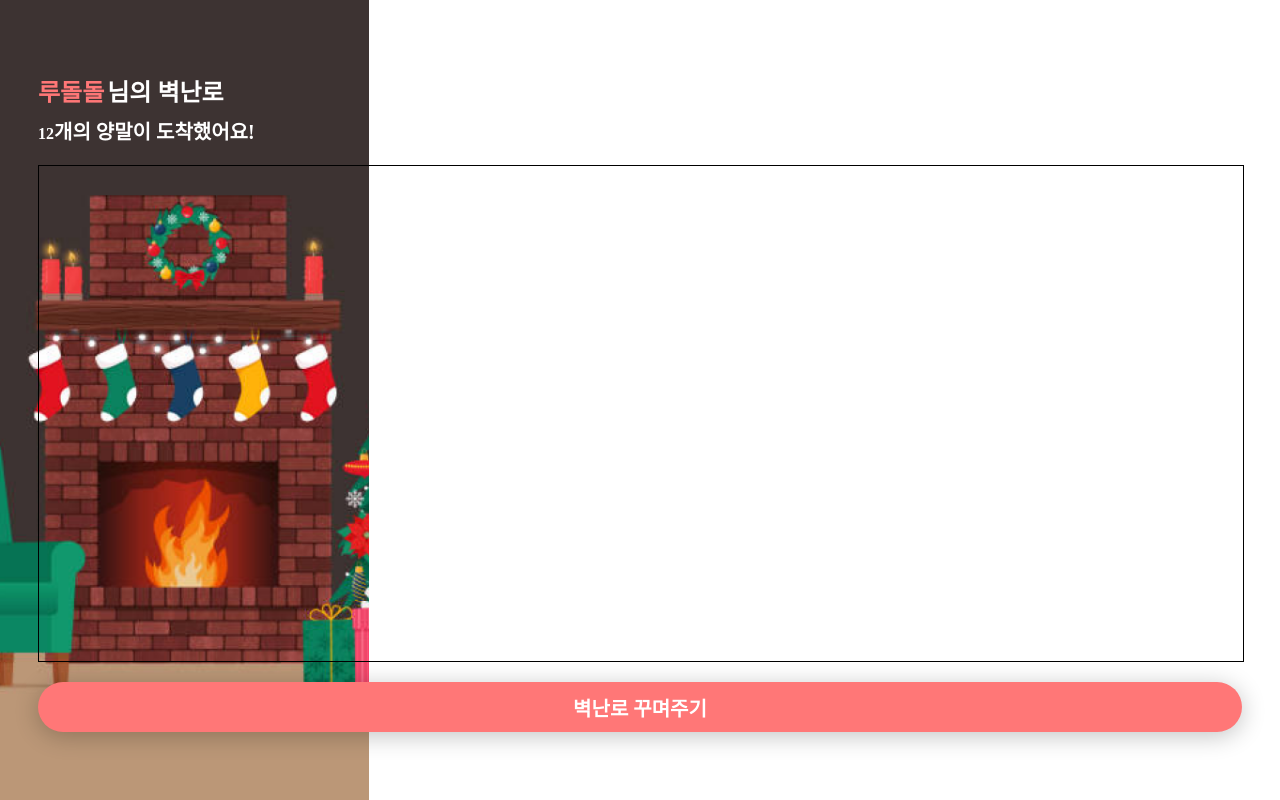
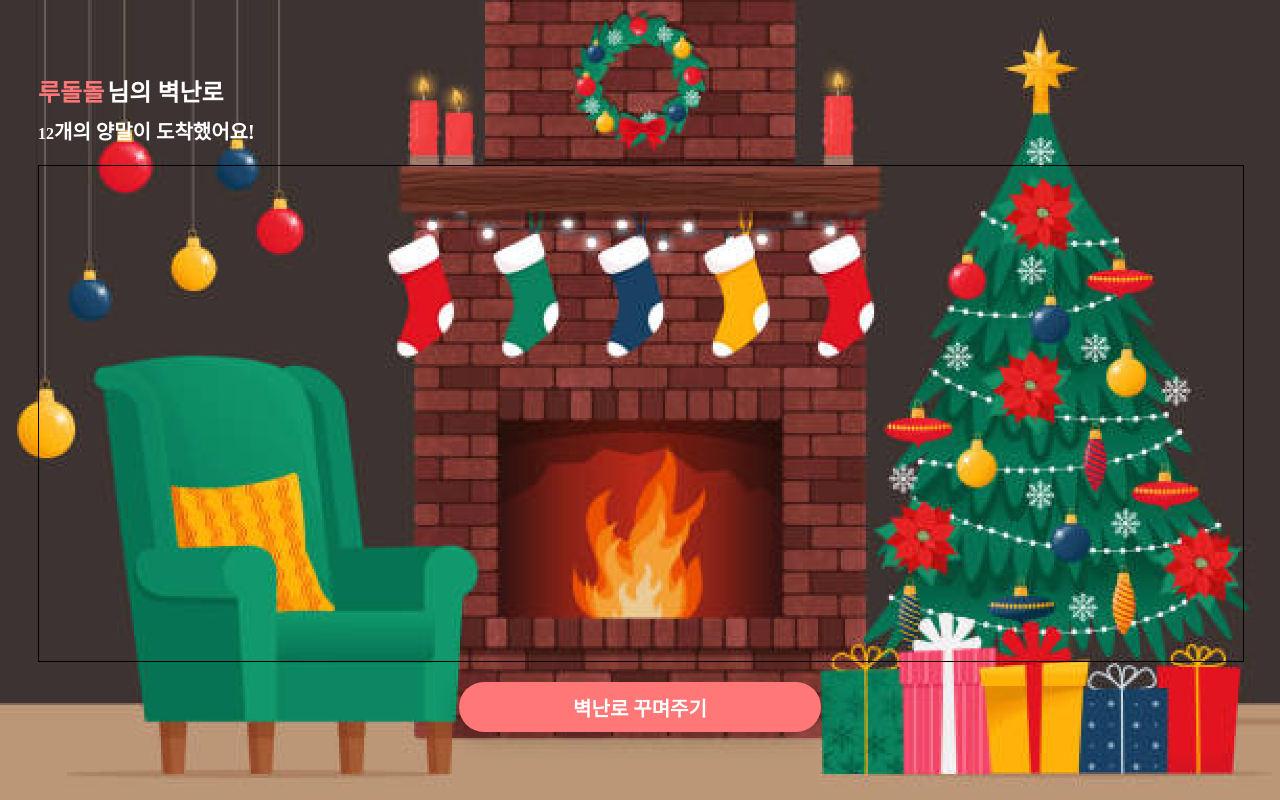
Before and after one commit to team-socksfactory/naeyangkku-frontend, a React (Create React App) app: page / in a window 1280 px wide. Built offline with nearby package versions, Linux system fonts and the light colour scheme.

Commit message:
feat :: 반응형 처리

```diff
--- a/src/components/Home/style.ts
+++ b/src/components/Home/style.ts
@@ -1,5 +1,6 @@
 import styled from "styled-components";
-import BackgroundImage from "src/assets/images/background.png";
+import MobileBackgroundImage from "src/assets/images/mobileBackground.png";
+import DesktopBackgroundImage from "src/assets/images/desktopBackground.png";
 import { NaeYangKkuTheme } from "src/style/theme";
 
 export const MainWrap = styled.div`
@@ -9,14 +10,19 @@ export const MainWrap = styled.div`
   display: flex;
   flex-direction: column;
 
-  background-image: url(${BackgroundImage});
+  background-image: url(${DesktopBackgroundImage});
   background-repeat: no-repeat;
-  background-size: contain;
+  background-size: cover;
 
   padding: 73px 38px 68px 38px;
 
   justify-content: space-evenly;
   gap: 20px;
+
+  @media (max-width: 393px) {
+    background-image: url(${MobileBackgroundImage});
+    background-size: contain;
+  }
 `;
 
 export const TitleWrap = styled.div`
@@ -53,7 +59,7 @@ export const SocksWrap = styled.div`
 `;
 
 export const Button = styled.div`
-  width: 100%;
+  width: 30%;
   height: 8%;
 
   border: none;
@@ -69,5 +75,11 @@ export const Button = styled.div`
   display: inline-flex;
   justify-content: center;
   align-items: center;
+  align-self: center;
   gap: 20px;
+
+  @media (max-width: 393px) {
+    width: 100%;
+    height: 8%;
+  }
 `;
```
Also changed, not shown: src/assets/images/desktopBackground.png (added), src/assets/images/mobileBackground.png (renamed from src/assets/images/background.png).
